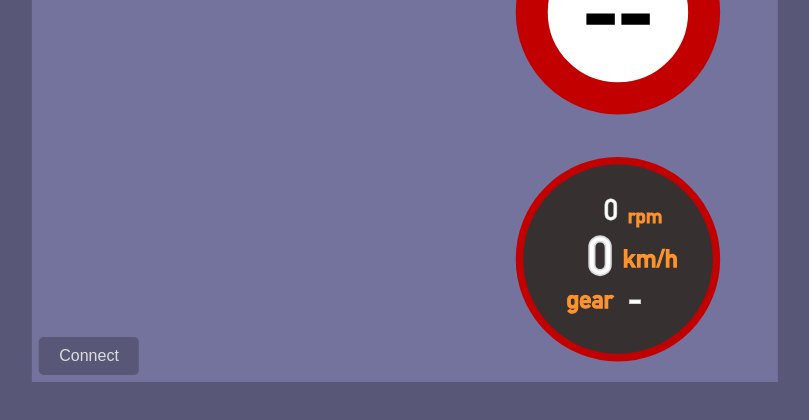
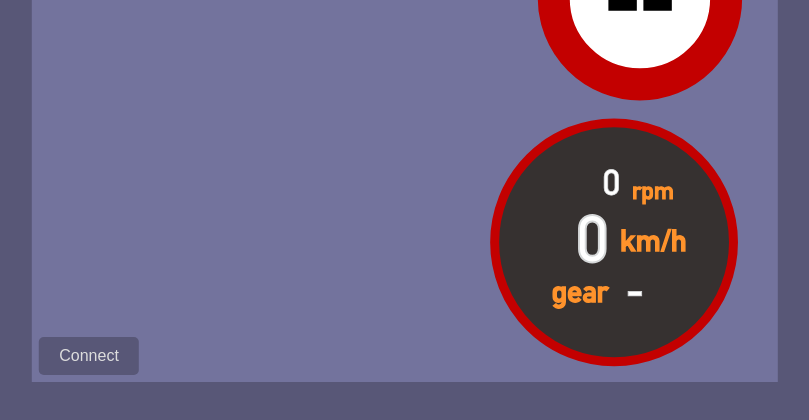
Before and after one commit to mikkelimatlock/koharuri_drivers_aide, a website: page rikka_public/main.html in a window 1280 px wide. Shown: the part 370-790 px from the top of the page, without its empty margins (235-1044 px from the left). Drawn offline with Linux system fonts and the light colour scheme.

Commit message:
speedo/tacho cosmetic updates

```diff
--- a/rikka_public/agent.css
+++ b/rikka_public/agent.css
@@ -119,8 +119,7 @@ body {
 }
 
 #svgSpeedLimit, #svgSpeedoTachoMeter {
-  right: 5%;
-  width: 33%;
+  right: 2%;
   height: auto;
   display: flex;
   align-items: center;
@@ -128,11 +127,13 @@ body {
 }
 
 #svgSpeedLimit {
-  top: 30%;
+  top: 28%;
+  width: 33%;
 }
 
 #svgSpeedoTachoMeter {
-  top: 65%;
+  top: 59%;
+  width: 40%;
 }
 
 #svgSpeedLimit, #svgSpeedoTachoMeter > svg {
--- a/rikka_public/main.html
+++ b/rikka_public/main.html
@@ -14,10 +14,13 @@
             </svg>
             <svg id="svgSpeedoTachoMeter" width="100%" height="100%" viewBox="0 0 100 100" preserveAspectRatio="xMidYMid meet" xmlns="http://www.w3.org/2000/svg">
                 <circle cx="50" cy="50" r="40" fill="#363130" stroke="#c30000" stroke-width="3"/>
+                <!-- SPEEDOMETER -->
                 <text x="48%" y="50%" text-anchor="end" fill="#fff" stroke="#d6d8d9" stroke-width="0.03em" dy=".3em" font-family="DIN-1451" font-size=22 id="speedNumericalValue">0</text>
                 <text x="52%" y="50%" text-anchor="start" fill="#ff932c" stroke="#ff932c" stroke-width="0.05em" dy=".3em" font-family="DIN-1451" font-size=10>km/h</text>
-                <text x="50%" y="33%" text-anchor="end" fill="#fff" stroke="#d6d8d9" stroke-width="0.02em" dy=".1em" font-family="DIN-1451" font-size=12 id="tachoNumericalValue">0</text>
-                <text x="54%" y="33%" text-anchor="start" fill="#ff932c" stroke="#ff932c" stroke-width="0.05em" dy=".3em" font-family="DIN-1451" font-size=8>rpm</text>
+                <!-- TACHOMETER -->
+                <text x="52%" y="33%" text-anchor="end" fill="#fff" stroke="#d6d8d9" stroke-width="0.02em" dy=".1em" font-family="DIN-1451" font-size=12 id="tachoNumericalValue">0</text>
+                <text x="56%" y="33%" text-anchor="start" fill="#ff932c" stroke="#ff932c" stroke-width="0.05em" dy=".3em" font-family="DIN-1451" font-size=8>rpm</text>
+                <!-- SHIFT INDICATOR -->
                 <text x="60%" y="70%" text-anchor="end" fill="#fff" stroke="#d6d8d9" stroke-width="0.02em" dy=".1em" font-family="DIN-1451" font-size=15 id="gearCharValue">-</text>
                 <text x="48%" y="67%" text-anchor="end" fill="#ff932c" stroke="#ff932c" stroke-width="0.05em" dy=".3em" font-family="DIN-1451" font-size=10>gear</text>
             </svg>
```
